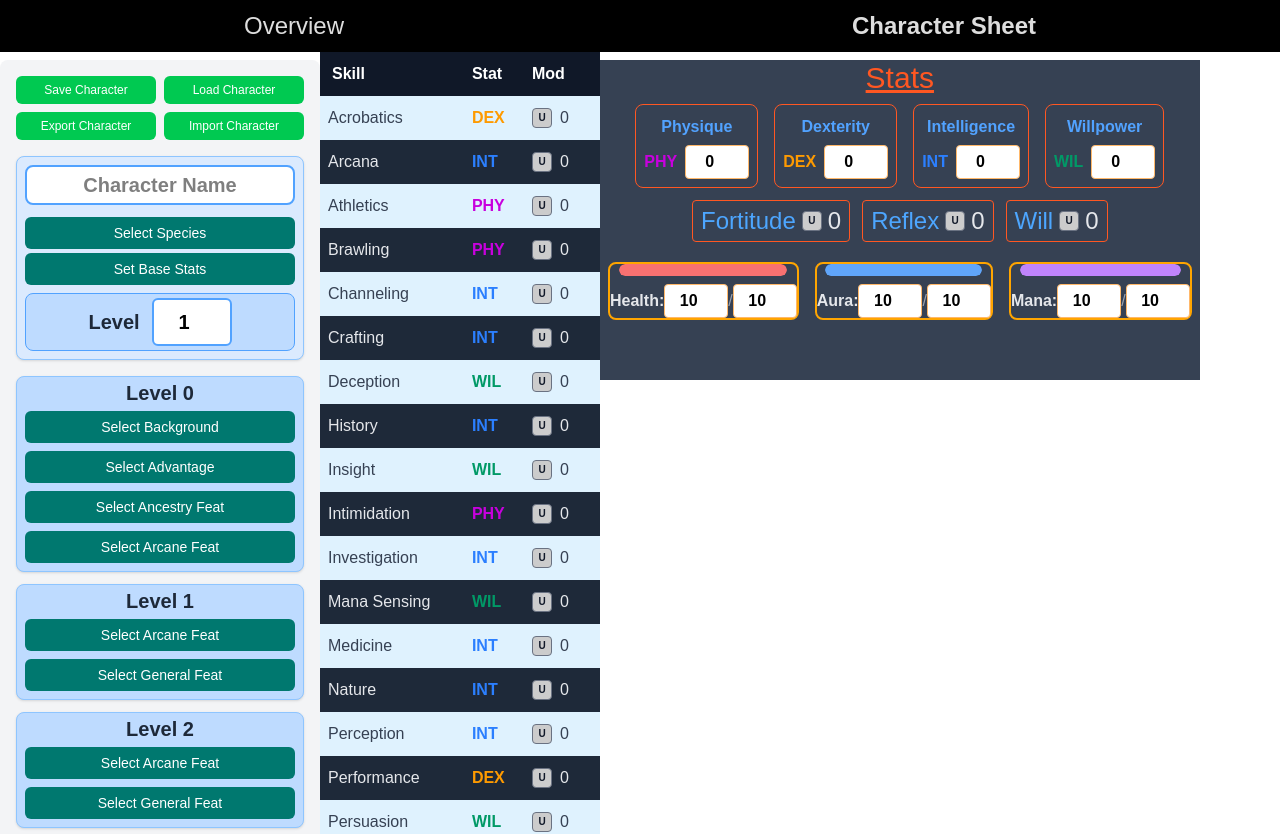
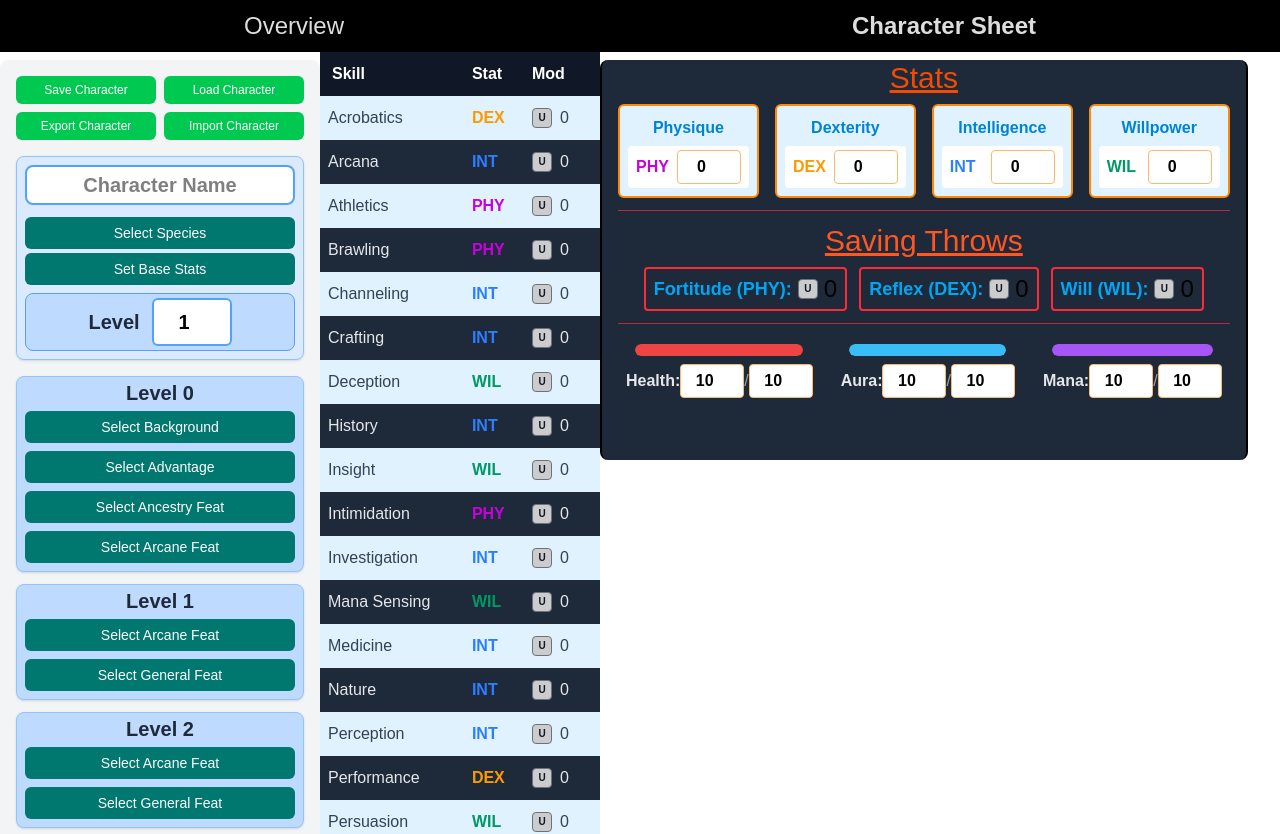
Before and after one commit to Acasez/kastorixv2, a React (Vite) app: page /characterSheet in a window 1280 px wide. Shown: the top 834 px of the page. Built offline with nearby package versions, Linux system fonts and the light colour scheme.

Commit message:
Much better styling

```diff
--- a/src/components/CharacterSheet/CoreStatsSection.tsx
+++ b/src/components/CharacterSheet/CoreStatsSection.tsx
@@ -4,9 +4,11 @@ import StatsGrid from "./StatsGrid";
 
 export default function CoreStatSection() {
   return (
-    <div className="flex flex-col bg-gray-700 h-80 gap-3">
+    <div className="flex flex-col bg-gray-800 h-100 gap-3 border-x-2 rounded-lg">
       <StatsGrid />
+      <hr className="border-red-500/70 mx-4" />
       <SavingThrowDisplay />
+      <hr className="mx-4 border-red-500/70" />
       <HealthManaAuraBars />
     </div>
   );
--- a/src/components/CharacterSheet/HealthManaAuraBars.tsx
+++ b/src/components/CharacterSheet/HealthManaAuraBars.tsx
@@ -6,22 +6,22 @@ export default function HealthManaAuraBars() {
   const { character, updateCharacter } = useCharacter();
 
   return (
-    <div className="flex items-center justify-center">
+    <div className="flex items-end justify-center gap-3">
       <TrackBar
         label="Health"
-        color="#f87171"
+        color="#ef4444"
         track={character.health}
         onChange={(health) => updateCharacter({ health })}
       />
       <TrackBar
         label="Aura"
-        color="#60a5fa"
+        color="#38bdf8"
         track={character.aura}
         onChange={(aura) => updateCharacter({ aura })}
       />
       <TrackBar
         label="Mana"
-        color="#c084fc"
+        color="#a855f7"
         track={character.mana}
         onChange={(mana) => updateCharacter({ mana })}
       />
--- a/src/components/CharacterSheet/SavingThrowDisplay.tsx
+++ b/src/components/CharacterSheet/SavingThrowDisplay.tsx
@@ -8,6 +8,9 @@ export default function SavingThrowDisplay() {
   const { character } = useCharacter();
   return (
     <div>
+      <h1 className="text-3xl text-striking text-center underline mb-2">
+        Saving Throws
+      </h1>
       <div className="flex items-center justify-center gap-3">
         {[
           { name: "Fortitude", stat: "PHY" },
@@ -22,15 +25,13 @@ export default function SavingThrowDisplay() {
           return (
             <div
               key={save.name}
-              className="flex items-center gap-1.5 rounded border border-striking px-2 py-1 text-lg"
+              className="flex items-center gap-1.5 rounded border-2 border-red-500 px-2 py-1 text-lg"
             >
-              <span className="text-text-calm text-2xl">{save.name}</span>
-              <ProficiencyMarker
-                text-gray-200
-                skillName={save.name}
-                category="saves"
-              />
-              <span className="text-text-light text-2xl">{bonus}</span>
+              <span className="text-sky-500 font-semibold">
+                {save.name} ({save.stat}):
+              </span>
+              <ProficiencyMarker skillName={save.name} category="saves" />
+              <span className="text-2xl">{bonus}</span>
             </div>
           );
         })}
--- a/src/components/CharacterSheet/StatsGrid.tsx
+++ b/src/components/CharacterSheet/StatsGrid.tsx
@@ -16,17 +16,17 @@ export default function StatsSection() {
 
   return (
     <div>
-      <h1 className="text-3xl text-striking text-center underline mb-2">
+      <h1 className="text-3xl text-orange-600 text-center underline mb-2">
         Stats
       </h1>
-      <div className="flex gap-4 justify-center">
+      <div className="grid grid-cols-4 gap-4 px-4">
         {STATS.map(({ key, name }) => (
           <div
             key={key}
-            className="rounded-lg border border-striking p-2 text-center"
+            className="rounded-md border-2 border-orange-400 bg-sky-100 p-2 text-center"
           >
-            <div className="mb-1 font-semibold text-blue-400">{name}</div>
-            <div className="flex items-center gap-2">
+            <div className="mb-1 font-semibold text-sky-600">{name}</div>
+            <div className="flex items-center justify-between gap-2 rounded bg-white px-2 py-1">
               <span className={`font-bold ${STAT_COLORS[key]}`}>{key}</span>
               <NumberInput
                 value={character.baseStats[key] ?? 0}
--- a/src/components/CharacterSheet/TrackBar.tsx
+++ b/src/components/CharacterSheet/TrackBar.tsx
@@ -21,7 +21,7 @@ export default function TrackBar({
   );
 
   return (
-    <div className="flex flex-col items-center gap-2 border-2 border-header rounded-lg m-2">
+    <div className="flex flex-col items-center gap-2 p-2">
       <div className="h-3 w-9/10 overflow-hidden rounded-full bg-gray-700">
         <div
           className="h-full rounded-full transition-all duration-200"
```
